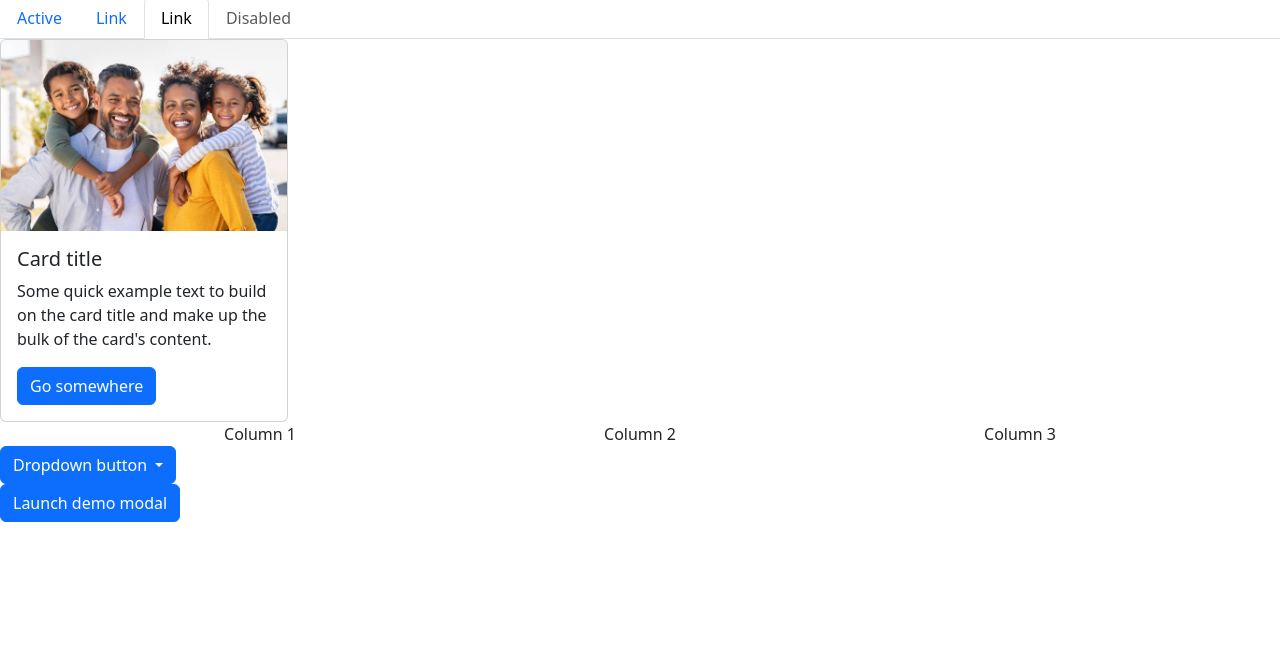
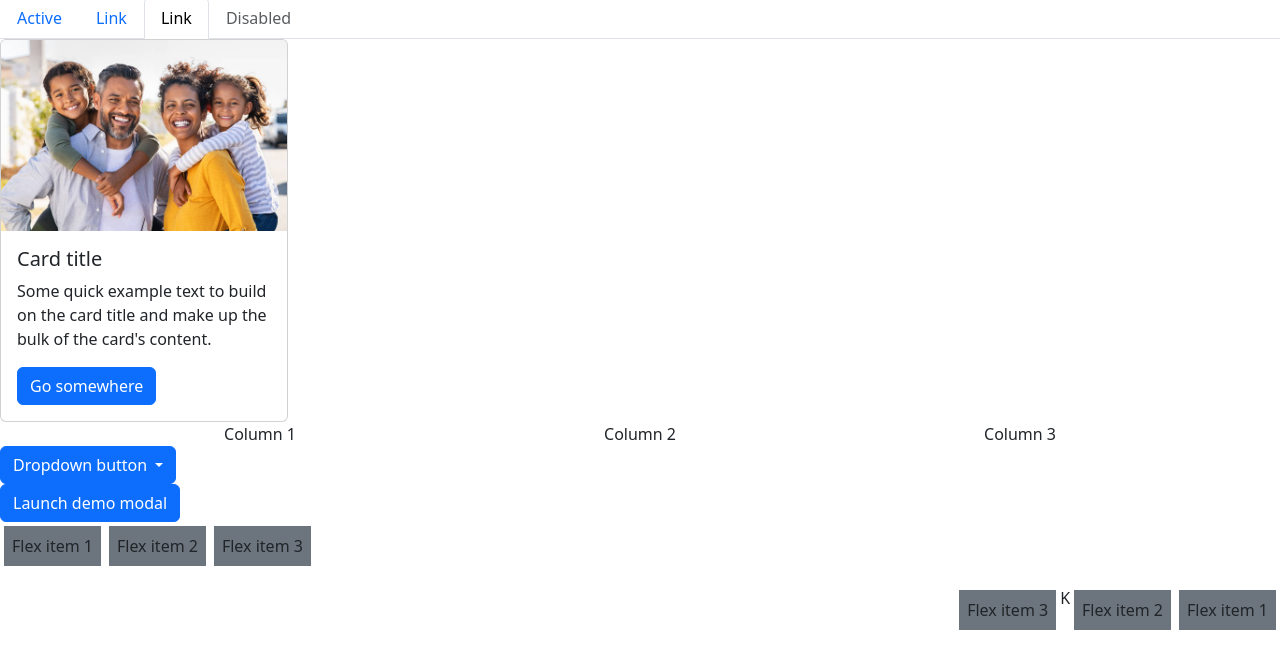
Before and after one commit to chamikararuchiranga1/apwd-demo, a plain HTML site: page Bootstrap/index.html in a window 1280 px wide. Shown: the part 97-766 px from the top of the page. Drawn offline with nearby package versions, Linux system fonts and the light colour scheme.

Commit message:
bootstrap flex

```diff
--- a/Bootstrap/index.html
+++ b/Bootstrap/index.html
@@ -97,5 +97,17 @@
   </div>
 </div>
 
+<!--Flex-->
+<div class="d-flex flex-row mb-3">
+  <div class="p-2 bg-secondary m-1">Flex item 1</div>
+  <div class="p-2 bg-secondary m-1">Flex item 2</div>
+  <div class="p-2 bg-secondary m-1">Flex item 3</div>
+</div>
+<div class="d-flex flex-row-reverse">
+  <div class="p-2 bg-secondary m-1">Flex item 1</div>
+  <div class="p-2 bg-secondary m-1">Flex item 2</div>K
+  <div class="p-2 bg-secondary m-1">Flex item 3</div>
+</div>
+
 </body>
 </html>
```
